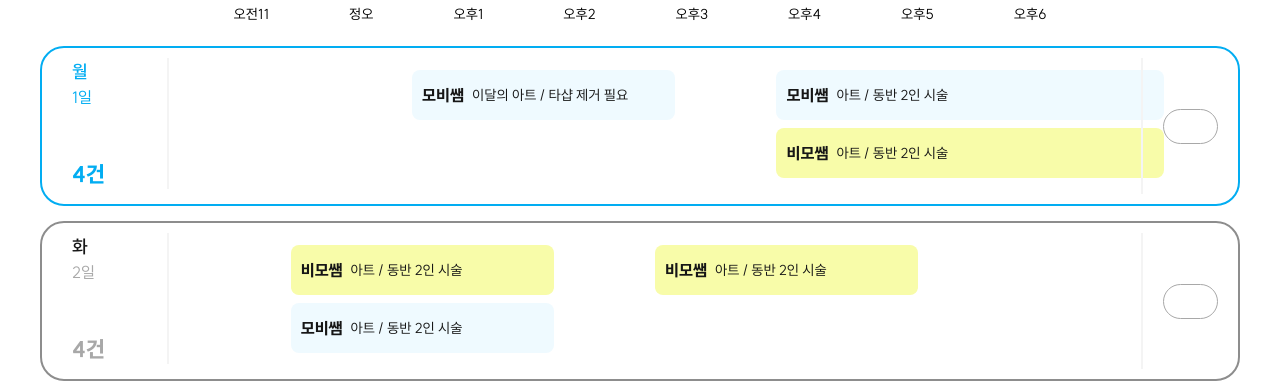
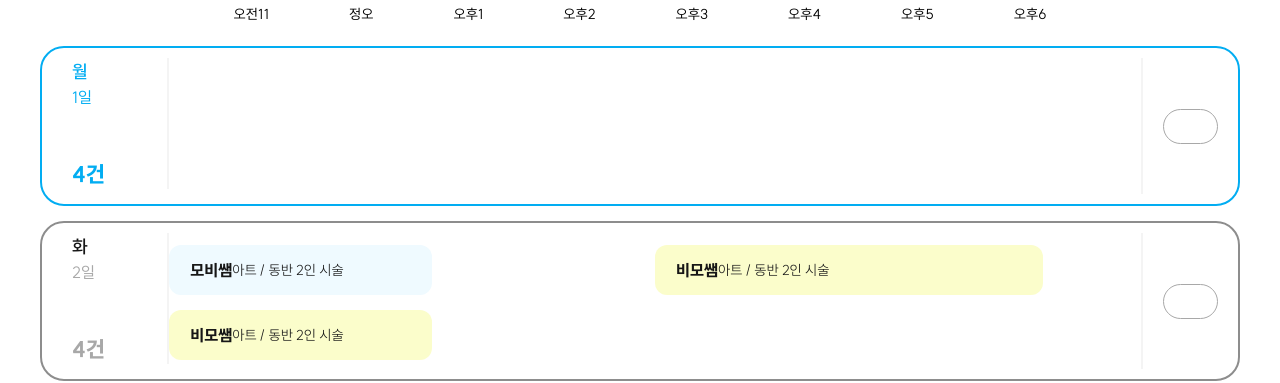
Before and after one commit to mobi-projects/nail-case-client, a Next.js app: page /manager/base/schedule/this-week in a window 1280 px wide. Shown: the part 474-857 px from the top of the page. Built offline with nearby package versions, Linux system fonts and the light colour scheme; some icons are missing.

Commit message:
⚡ ️div 태그 > NTEventDetail 적용 완료
* issue: [NAILCASE-162](https://nailcase.atlassian.net/browse/NAILCASE-162)
sub-issues:
  - [NAILCASE-172](https://nailcase.atlassian.net/browse/NAILCASE-172)

```diff
--- a/src/component/custom/manager/base/schedule/this-week/01/index.tsx
+++ b/src/component/custom/manager/base/schedule/this-week/01/index.tsx
@@ -3,6 +3,7 @@
 import dayjs from "dayjs"
 import React, { useState } from "react"
 
+import NTEventDetail from "@/component/common/nt-event-deatli"
 import NTIcon from "@/component/common/nt-icon"
 
 export default function ManagerBaseScheduleThisWeekTask() {
@@ -119,9 +120,7 @@ function ManagerScheduleDay({ idx, isToday }: ManagerScheduleDayPT) {
 		<div className="ml-[10px] flex h-[131.27px] w-[100px] flex-col justify-between border-r-[2px] border-Gray10">
 			<div>
 				<div
-					className={`text-Headline02 ${
-						isToday ? "text-PB100" : "text-Gray100"
-					}`}
+					className={`text-Headline02 ${isToday ? "text-PB100" : "text-Gray100"}`}
 				>
 					{daysOfWeek[idx]}
 				</div>
@@ -132,9 +131,7 @@ function ManagerScheduleDay({ idx, isToday }: ManagerScheduleDayPT) {
 				</div>
 			</div>
 			<div
-				className={`text-Title03 font-Bold ${
-					isToday ? "text-PB100" : "text-Gray40"
-				}`}
+				className={`text-Title03 font-Bold ${isToday ? "text-PB100" : "text-Gray40"}`}
 			>
 				4건
 			</div>
@@ -145,7 +142,7 @@ function ManagerScheduleDay({ idx, isToday }: ManagerScheduleDayPT) {
 const reservationData = [
 	[
 		{
-			date: 30,
+			date: 2,
 			firstTime: 11,
 			endTime: 13,
 			artistArr: [
@@ -160,7 +157,7 @@ const reservationData = [
 			],
 		},
 		{
-			date: 30,
+			date: 2,
 			firstTime: 15,
 			endTime: 18,
 			artistArr: [
@@ -173,7 +170,7 @@ const reservationData = [
 	],
 	[
 		{
-			date: 1,
+			date: 3,
 			firstTime: 13,
 			endTime: 15,
 			artistArr: [
@@ -186,7 +183,7 @@ const reservationData = [
 	],
 	[
 		{
-			date: 1,
+			date: 4,
 			firstTime: 16,
 			endTime: 19,
 			artistArr: [
@@ -201,9 +198,9 @@ const reservationData = [
 			],
 		},
 		{
-			date: 2,
-			firstTime: 15,
-			endTime: 17,
+			date: 4,
+			firstTime: 11,
+			endTime: 13,
 			artistArr: [
 				{
 					name: "비모쌤",
@@ -214,7 +211,7 @@ const reservationData = [
 	],
 	[
 		{
-			date: 2,
+			date: 5,
 			firstTime: 12,
 			endTime: 14,
 			artistArr: [
@@ -229,7 +226,7 @@ const reservationData = [
 			],
 		},
 		{
-			date: 3,
+			date: 5,
 			firstTime: 15,
 			endTime: 18,
 			artistArr: [
@@ -242,7 +239,7 @@ const reservationData = [
 	],
 	[
 		{
-			date: 4,
+			date: 6,
 			firstTime: 13,
 			endTime: 15,
 			artistArr: [
@@ -255,12 +252,12 @@ const reservationData = [
 	],
 	[
 		{
-			date: 5,
+			date: 7,
 			firstTime: 11,
 			endTime: 14,
 			artistArr: [
 				{
-					name: "모비쌤",
+					name: "미지정",
 					optionArr: ["아트", "동반 2인 시술"],
 				},
 				{
@@ -270,7 +267,7 @@ const reservationData = [
 			],
 		},
 		{
-			date: 5,
+			date: 7,
 			firstTime: 15,
 			endTime: 17,
 			artistArr: [
@@ -302,7 +299,7 @@ function ManagerScheduleTask({ idx, startHour }: ManagerScheduleTaskPT) {
 	return (
 		<div className="grid h-full w-[1000px] grid-cols-8">
 			{Array.from({ length: endHour - startHour }).map((_, i) => (
-				<div key={i} className="mt-[12px]" style={{ minHeight: "136.8px" }}>
+				<div key={i} className="mt-[12px] min-h-[136.8px]">
 					{dailyReservations.map((res, idx) => {
 						const duration = res.endTime - res.firstTime
 						const widthClass =
@@ -315,23 +312,26 @@ function ManagerScheduleTask({ idx, startHour }: ManagerScheduleTaskPT) {
 						return res.firstTime === startHour + i ? (
 							<div
 								key={idx}
-								className={`mb-2 rounded-lg grid-column-span-${duration}`}
+								className={`rounded-lg grid-column-span-${duration}`}
 							>
 								{res.artistArr.map((artist, artistIdx) => {
-									const artistBgColorClass =
-										artist.name === "모비쌤" ? "bg-BGblue02" : "bg-PY50"
+									let variant: "PB" | "PY" | "Gray" | null = null
+									if (artist.name === "모비쌤") {
+										variant = "PB"
+									} else if (artist.name === "비모쌤") {
+										variant = "PY"
+									} else if (artist.name === "미지정") {
+										variant = "Gray"
+									}
 									return (
-										<div
+										<NTEventDetail
 											key={`${idx}-${artistIdx}`}
-											className={`mb-2 rounded-lg ${widthClass} ${artistBgColorClass} flex h-[50px] items-center px-[10px]`}
+											variant={variant}
+											className={`${widthClass} mb-[15px]`}
+											name={artist.name}
 										>
-											<div className="mr-2 text-Body02 font-Bold text-Gray100">
-												{artist.name}
-											</div>
-											<div className="text-Callout text-Gray100">
-												{artist.optionArr.join(" / ")}
-											</div>
-										</div>
+											{artist.optionArr.join(" / ")}
+										</NTEventDetail>
 									)
 								})}
 							</div>
```
